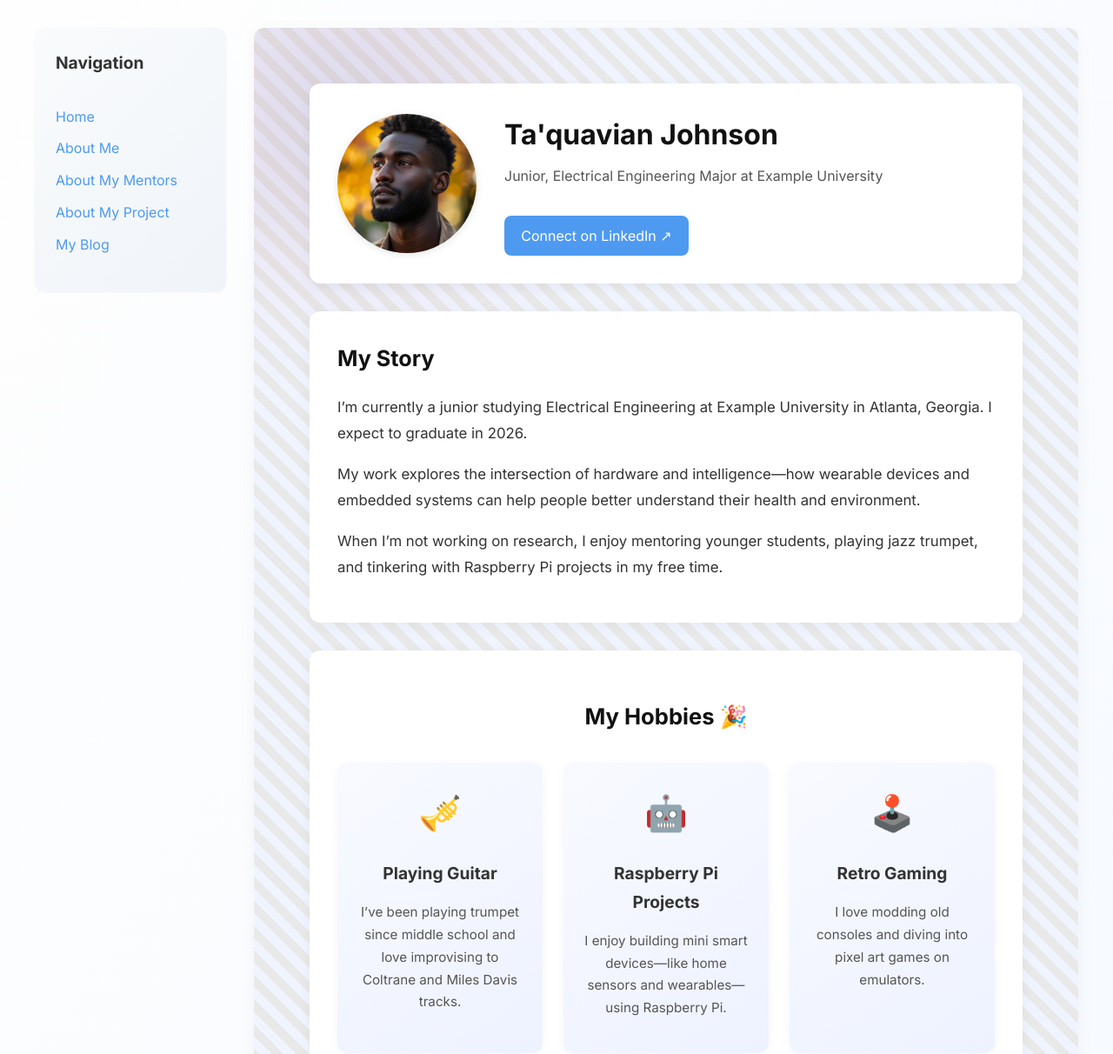
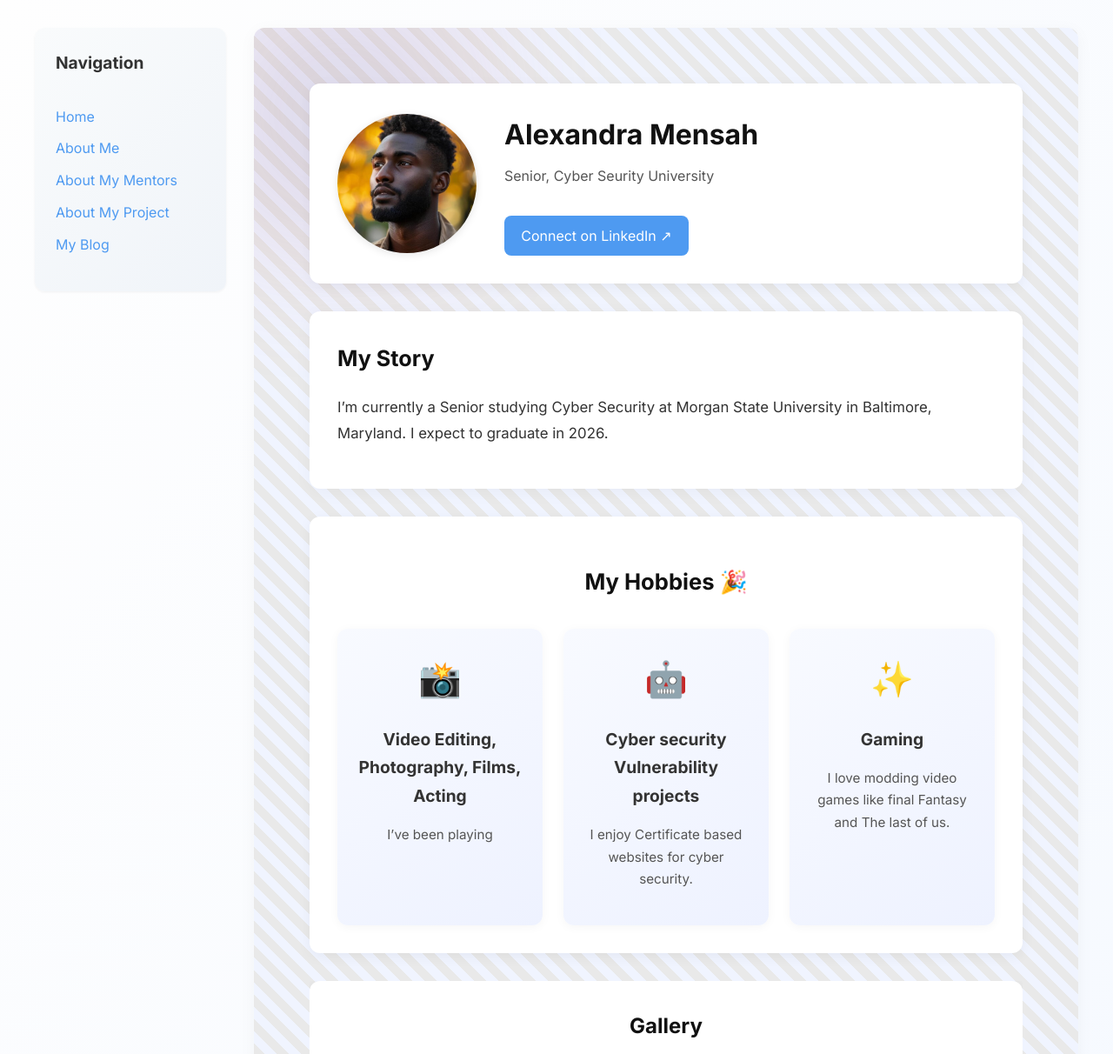
Before and after one commit to alexandratory/alexandratory.github.io, a Jekyll site: the page built from pages/about-me.md, in a window 1280 px wide and 1400 px high, cut to the strip 0-1212 px from the top of the window. Shown: the whole strip at 87% size. Built offline with Jekyll 4.4.1, drawn with Linux system fonts in a browser that asks for light colours.

Commit message:
Update about-me.md

```diff
--- a/pages/about-me.md
+++ b/pages/about-me.md
@@ -4,27 +4,24 @@
 permalink: /about-me.html
 
 about:
-  name: Ta'quavian Johnson
-  role: Junior, Electrical Engineering Major at Example University
+  name: Alexandra Mensah
+  role: Senior, Cyber Seurity University
   image: /assets/images/me.jpg
-  linkedin: https://www.linkedin.com/in/taquavian-johnson/
+  linkedin: www.linkedin.com/in/alexandra-mensah-934624227
   bio: |
-    I’m currently a junior studying Electrical Engineering at Example University in Atlanta, Georgia. I expect to graduate in 2026.
+    I’m currently a Senior studying Cyber Security at Morgan State University in Baltimore, Maryland. I expect to graduate in 2026.
 
-    My work explores the intersection of hardware and intelligence—how wearable devices and embedded systems can help people better understand their health and environment.
-
-    When I’m not working on research, I enjoy mentoring younger students, playing jazz trumpet, and tinkering with Raspberry Pi projects in my free time.
 
   hobbies:
-    - icon: 🎺
-      title: Playing Guitar
-      description: I’ve been playing trumpet since middle school and love improvising to Coltrane and Miles Davis tracks.
+    - icon: 📸
+      title: Video Editing, Photography, Films, Acting
+      description: I’ve been playing
     - icon: 🤖
-      title: Raspberry Pi Projects
-      description: I enjoy building mini smart devices—like home sensors and wearables—using Raspberry Pi.
-    - icon: 🕹️
-      title: Retro Gaming
-      description: I love modding old consoles and diving into pixel art games on emulators.
+      title: Cyber security Vulnerability projects
+      description: I enjoy Certificate based websites for cyber security.
+    - icon: ✨
+      title: Gaming
+      description: I love modding video games like final Fantasy and The last of us.
 
   gallery:
     - image: /assets/images/me-guitar.png
```
